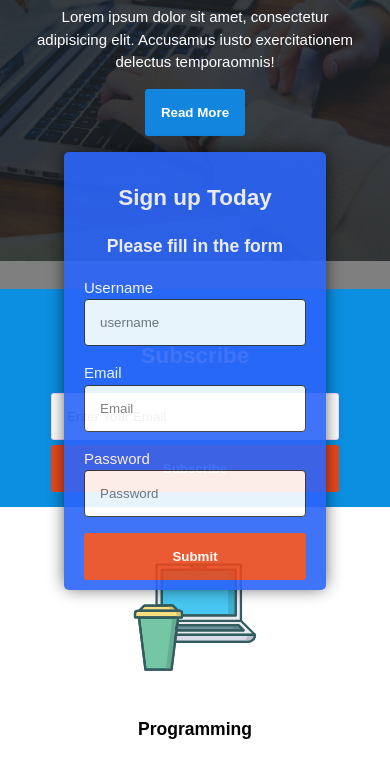
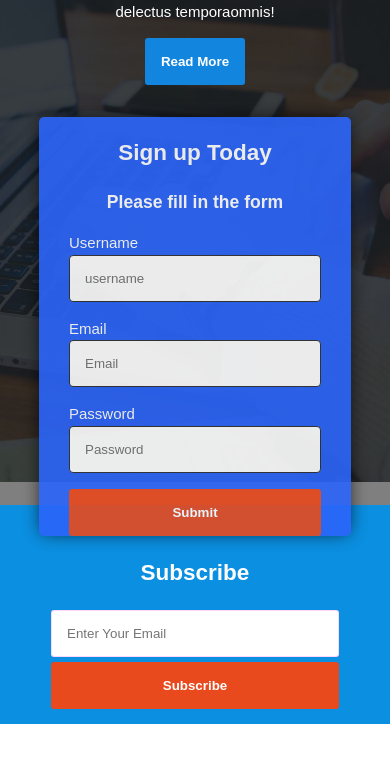
Before and after one commit to gcodiac/Tech, a plain HTML site: page index.html in a window 390 px wide. Shown: the part 307-1064 px from the top of the page. Drawn offline with Linux system fonts and the light colour scheme.

Commit message:
Update style.css
Sign up form on hero section fixed to the right pane using flex with margin zero

```diff
--- a/css/style.css
+++ b/css/style.css
@@ -137,12 +137,12 @@ header a:hover {
 	top: 70px;
 	left: 0;
 	width: 100%;
-	height: 59vh;
+	height: 585px;
 	z-index: -3;
 }
 #showcase {
 	background-color: rgba(0, 0, 0, 0.5);
-	height: 55vh;
+	height: 550px;
 	color: white;
 	text-align: center;
 	display: flex;
@@ -150,18 +150,18 @@ header a:hover {
 	z-index: 4;
 }
 #form {
-	flex: 1;
-	/* border: 1px solid white; */
-	box-shadow: rgba(0, 0, 0, 0.24) 0px 3px 8px;
-	border-radius: 5px;
-	padding: 10px 20px;
-	margin: 4rem;
+	border-left: 1px solid rgb(17, 96, 157);
+	/* box-shadow: rgba(0, 0, 0, 0.24) 0px 3px 8px; */
+	/* border-radius: 5px; */
+	padding: 0px 30px;
+	/* margin: 1rem 2rem; */
 	background-color: #082e4b;
 	opacity: 0.9;
 	box-shadow: 0px -1px 18px -2px rgba(244, 219, 219, 0.8);
-	-webkit-box-shadow: 0px -1px 18px -2px rgba(85, 79, 79, 0.8);
-	-moz-box-shadow: 0px -1px 18px -2px rgba(223, 205, 205, 0.8);
+	-webkit-box-shadow: 0px -1px 18px -2px rgba(57, 49, 49, 0.8);
+	-moz-box-shadow: 0px -1px 18px -2px rgba(0, 0, 0, 0.8);
 }
+
 #form .form-group {
 	margin-bottom: 1rem;
 	text-align: left;
@@ -216,7 +216,7 @@ header a:hover {
 /*Boxes Section*/
 
 #boxes {
-	margin-top: 20px;
+	margin-top: 0x;
 }
 #boxes .box {
 	/*    background: blue;*/
@@ -339,12 +339,17 @@ footer {
 	header #branding {
 		left: 0;
 	}
-	header {
+	#showcase:before {
 		padding-bottom: 20px;
+		height: 719px;
+	}
+	#showcase {
+		height: 701px;
 	}
 	#showcase {
 		flex-direction: column;
-		justify-content: start;
+		justify-content: center;
+		align-items: center;
 	}
 	#showcase h1 {
 		margin-top: 0px;
@@ -352,10 +357,12 @@ footer {
 	}
 	#showcase #form {
 		background-color: rgb(43, 101, 249);
-		margin-top: -1rem;
 		box-shadow: 0px -1px 18px -2px rgba(0, 0, 0, 0.8);
 		-webkit-box-shadow: 0px -1px 18px -2px rgba(0, 0, 0, 0.8);
 		-moz-box-shadow: 0px -1px 18px -2px rgba(0, 0, 0, 0.8);
+		border-left: none;
+		width: 80%;
+		border-radius: 5px;
 	}
 	#showcase p {
 		font-size: 15px;
```
